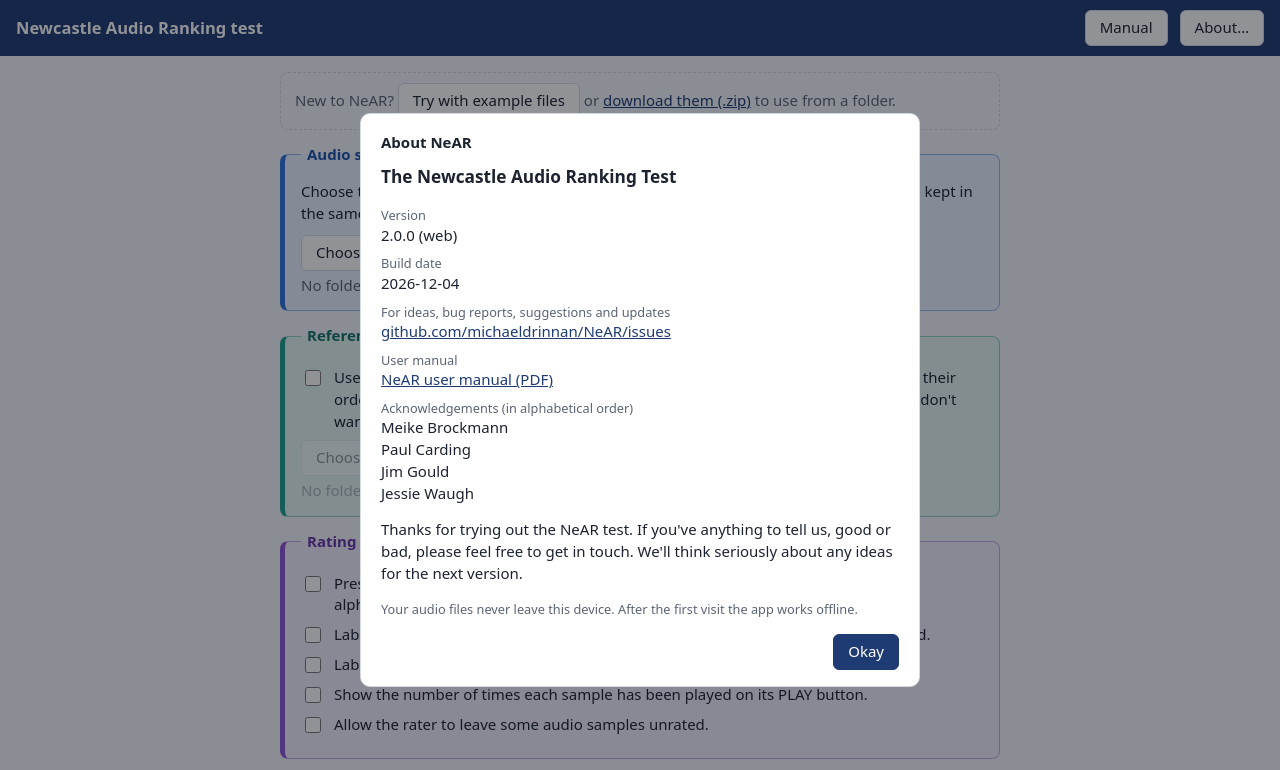
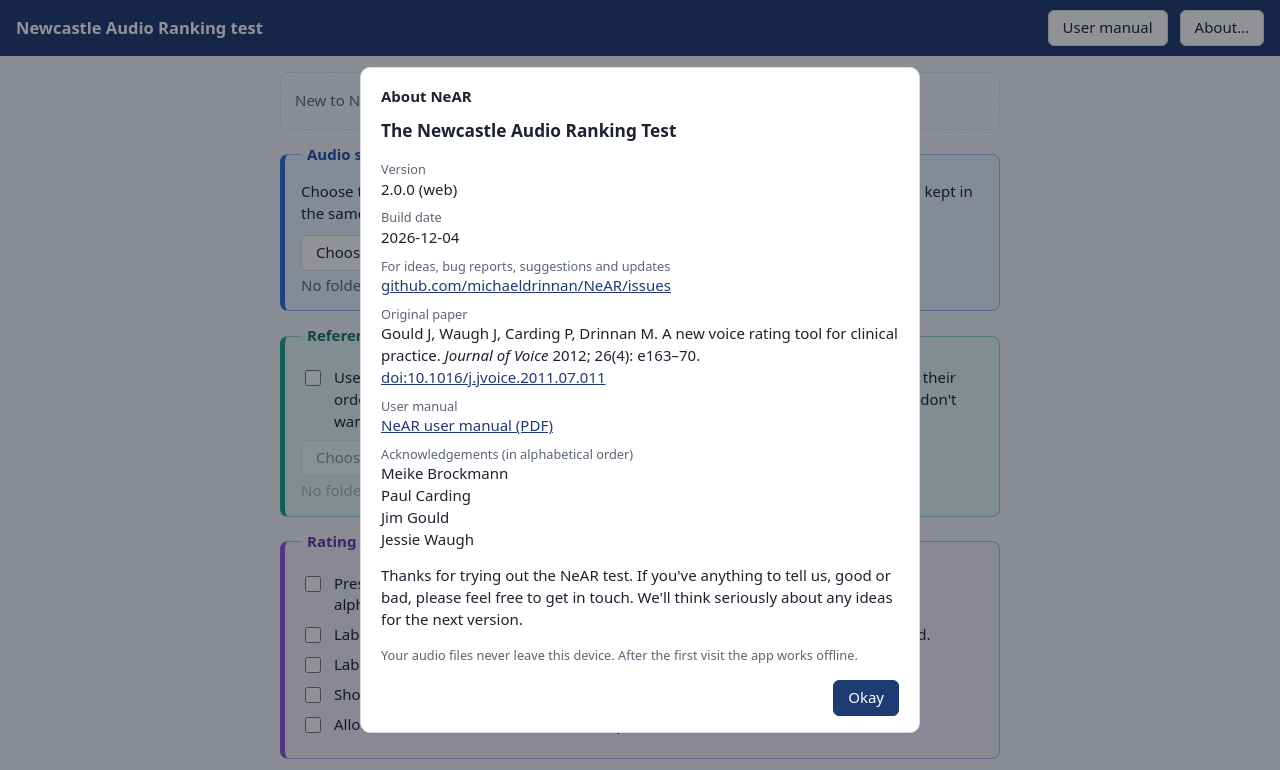
Before and after one commit to michaeldrinnan/NeAR, a website built with Vite: page index.html in a window 1280 px wide. Both pictures are taken after a click on the button "About…". Shown: the top 770 px of the page. Built offline with nearby package versions, Linux system fonts and the light colour scheme.

Commit message:
Brighter unrated tiles, 'User manual' button, original paper in About; manual review
- Unrated tile colour fields at 45% instead of 25% (moving 72%)
- About box cites Gould et al. 2012 (J Voice) with a DOI link; the paper's
  PDF stays out of the repo (publisher copyright)
- Manual: Michael's review, plus fixes to the DOI link, an author initial
  and the citation's issue and page numbers; served PDF re-exported

Co-Authored-By: Claude Opus 5.5 (1M context) <noreply@anthropic.com>

```diff
--- a/index.html
+++ b/index.html
@@ -14,7 +14,7 @@
       <h1>Newcastle Audio Ranking test</h1>
       <button type="button" id="install" hidden>Install app</button>
       <button type="button" id="update" hidden>Update available – reload</button>
-      <a class="button" id="manual" href="./manual/NeAR-user-manual.pdf" target="_blank" rel="noopener">Manual</a>
+      <a class="button" id="manual" href="./manual/NeAR-user-manual.pdf" target="_blank" rel="noopener">User manual</a>
       <button type="button" id="about">About…</button>
     </header>
     <div class="banner" id="install-hint" role="note" hidden>
--- a/src/lib/tileArt.ts
+++ b/src/lib/tileArt.ts
@@ -1,7 +1,7 @@
 /**
  * Tile backgrounds, ported from Subject.DrawBackgrounds() in the 2012 app.
  * Each tile gets a random two-Gaussian colour field so raters can tell the
- * samples apart; brightness shows the state (dim = unrated, mid = being
+ * samples apart; brightness shows the state (muted = unrated, mid = being
  * dragged, full = rated). References are plain cornflower blue.
  */
 
@@ -65,7 +65,7 @@ export function mixture(q: number, p: number, g0: Gaussian, g1: Gaussian): numbe
 export function makeTileImages(size = 96, random: () => number = Math.random): TileImages {
   const g0 = randomGaussian(random);
   const g1 = randomGaussian(random);
-  const sats = [0.25, 0.666, 1.0];
+  const sats = [0.45, 0.72, 1.0]; // unrated, moving, rated (unrated was 0.25 in 2012: too dark on screen)
   const canvas = document.createElement('canvas');
   canvas.width = canvas.height = size;
   const ctx = canvas.getContext('2d')!;
--- a/src/ui/about.ts
+++ b/src/ui/about.ts
@@ -9,6 +9,7 @@ export function showAbout(): void {
       <dt>Version</dt><dd>${__APP_VERSION__} (web)</dd>
       <dt>Build date</dt><dd>${__BUILD_DATE__}</dd>
       <dt>For ideas, bug reports, suggestions and updates</dt><dd><a href="https://github.com/michaeldrinnan/NeAR/issues" target="_blank" rel="noopener">github.com/michaeldrinnan/NeAR/issues</a></dd>
+      <dt>Original paper</dt><dd>Gould J, Waugh J, Carding P, Drinnan M. A new voice rating tool for clinical practice. <i>Journal of Voice</i> 2012; 26(4): e163–70. <a href="https://doi.org/10.1016/j.jvoice.2011.07.011" target="_blank" rel="noopener">doi:10.1016/j.jvoice.2011.07.011</a></dd>
       <dt>User manual</dt><dd><a href="./manual/NeAR-user-manual.pdf" target="_blank" rel="noopener">NeAR user manual (PDF)</a></dd>
       <dt>Acknowledgements (in alphabetical order)</dt>
       <dd>Meike Brockmann<br>Paul Carding<br>Jim Gould<br>Jessie Waugh</dd>
```
Also changed, not shown: 3 other files.
